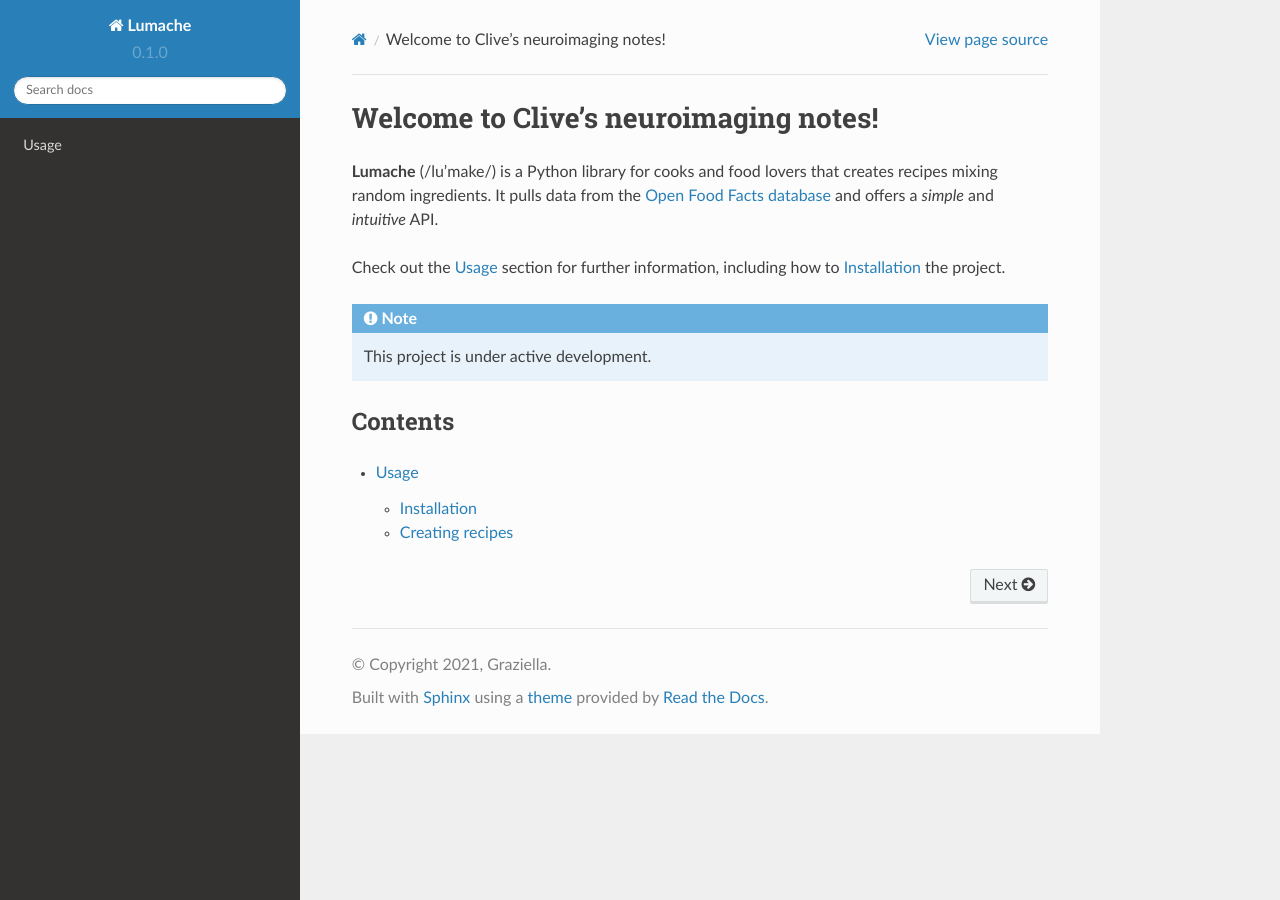
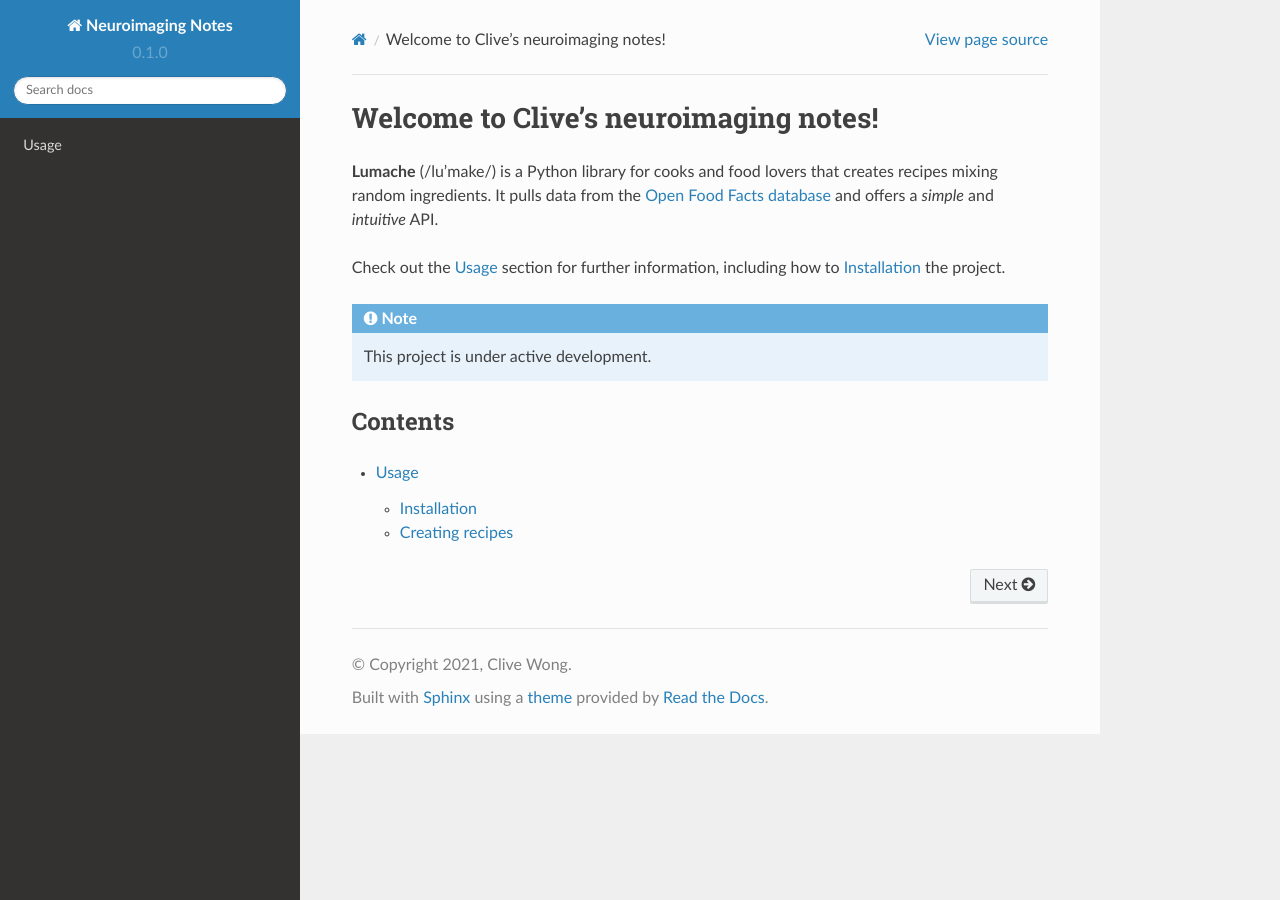
Before and after one commit to clivehywong/neuroimaging, a Sphinx documentation site: the page built from docs/source/index.rst, in a window 1280 px wide. Built offline with Sphinx 7.4.7 and the Read the Docs theme 2.0.0, drawn with Linux system fonts in a browser that asks for light colours; pages that are not in the unit, such as notebooks, are missing from menus.

Commit message:
Update conf.py

```diff
--- a/docs/source/conf.py
+++ b/docs/source/conf.py
@@ -2,9 +2,9 @@
 
 # -- Project information
 
-project = 'Lumache'
-copyright = '2021, Graziella'
-author = 'Graziella'
+project = 'Neuroimaging Notes'
+copyright = '2021, Clive Wong'
+author = 'Clive Wong'
 
 release = '0.1'
 version = '0.1.0'
```
